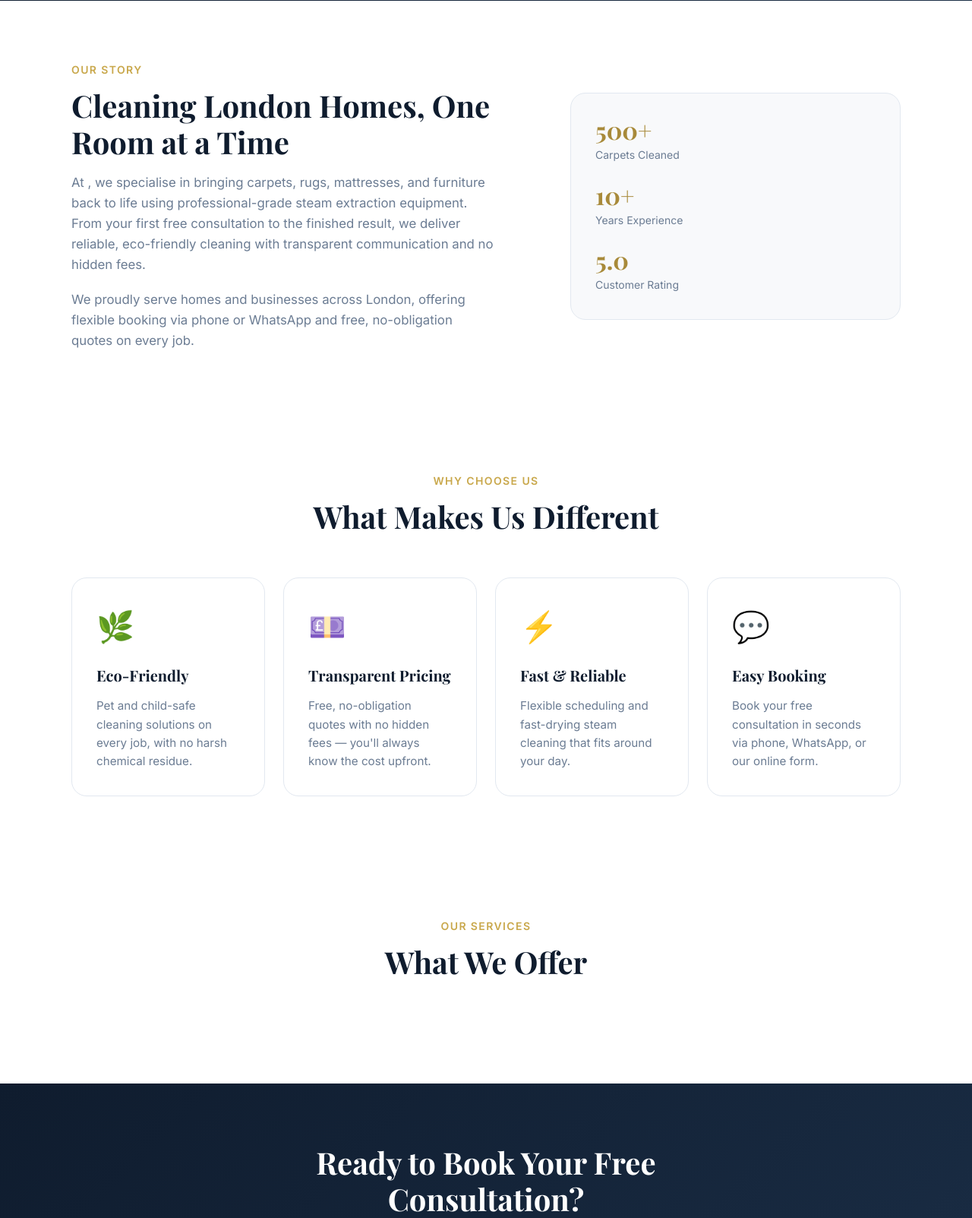
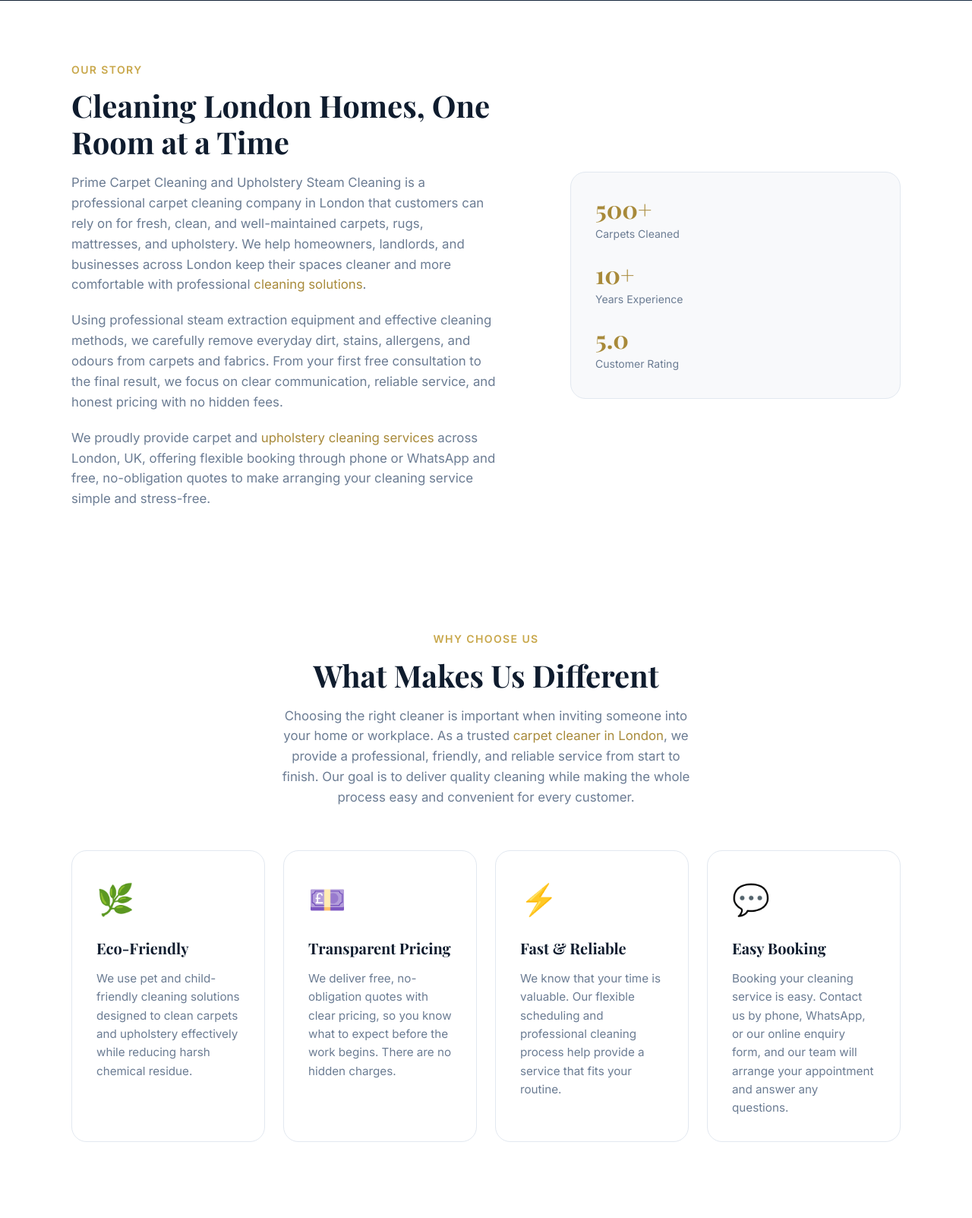
Before and after one commit to mwassayahmad123/prime_carpet_uk, a Node project: template nest-app/views/about.hbs in a window 1280 px wide. Shown: the part 351-1954 px from the top of the page at 76% size. Run offline with Node 20 templates, Linux system fonts and the light colour scheme; the template is opened without the code that fills it, so the values that code supplies are empty; some libraries are stand-ins or nearby versions.

Commit message:
about section change

```diff
--- a/nest-app/src/view-model.ts
+++ b/nest-app/src/view-model.ts
@@ -75,8 +75,9 @@
 }
 
 export function buildAboutViewModel() {
-  const title = `About Us | ${COMPANY_NAME}`;
-  const description = `Learn about ${COMPANY_NAME} — trusted carpet and upholstery steam cleaning specialists serving ${SERVICE_AREA}.`;
+  const title = 'About Prime Carpet Cleaning | Trusted London Cleaners';
+  const description =
+    'Learn about Prime Carpet Cleaning, a trusted carpet cleaning company in London providing carpet, upholstery, and steam cleaning services for homes and businesses.';
   const ogImage = `${SITE_URL}${LOGO.src}`;
 
   return {
--- a/nest-app/views/about.hbs
+++ b/nest-app/views/about.hbs
@@ -22,14 +22,22 @@
             <p class="section__eyebrow">Our Story</p>
             <h2 class="section__title">Cleaning London Homes, One Room at a Time</h2>
             <p class="section__text">
-              At {{companyName}}, we specialise in bringing carpets, rugs, mattresses, and
-              furniture back to life using professional-grade steam extraction equipment.
-              From your first free consultation to the finished result, we deliver reliable,
-              eco-friendly cleaning with transparent communication and no hidden fees.
+              Prime Carpet Cleaning and Upholstery Steam Cleaning is a professional carpet
+              cleaning company in London that customers can rely on for fresh, clean, and
+              well-maintained carpets, rugs, mattresses, and upholstery. We help homeowners,
+              landlords, and businesses across London keep their spaces cleaner and more
+              comfortable with professional <a href="/#services">cleaning solutions</a>.
             </p>
             <p class="section__text">
-              We proudly serve homes and businesses across London, offering flexible booking
-              via phone or WhatsApp and free, no-obligation quotes on every job.
+              Using professional steam extraction equipment and effective cleaning methods, we
+              carefully remove everyday dirt, stains, allergens, and odours from carpets and
+              fabrics. From your first free consultation to the final result, we focus on
+              clear communication, reliable service, and honest pricing with no hidden fees.
+            </p>
+            <p class="section__text">
+              We proudly provide carpet and <a href="/services/upholstery-sofa-cleaning/">upholstery cleaning services</a> across London, UK,
+              offering flexible booking through phone or WhatsApp and free, no-obligation
+              quotes to make arranging your cleaning service simple and stress-free.
             </p>
           </div>
           <div class="about-page__stats">
@@ -54,27 +62,33 @@
           <div class="section__header">
             <p class="section__eyebrow">Why Choose Us</p>
             <h2 class="section__title">What Makes Us Different</h2>
+            <p class="section__text section__text--center">
+              Choosing the right cleaner is important when inviting someone into your home or
+              workplace. As a trusted <a href="/">carpet cleaner in London</a>, we provide a professional, friendly,
+              and reliable service from start to finish. Our goal is to deliver quality cleaning
+              while making the whole process easy and convenient for every customer.
+            </p>
           </div>
           <div class="services__grid">
             <article class="service-card">
               <span class="service-card__icon">🌿</span>
               <h3 class="service-card__title">Eco-Friendly</h3>
-              <p class="service-card__text">Pet and child-safe cleaning solutions on every job, with no harsh chemical residue.</p>
+              <p class="service-card__text">We use pet and child-friendly cleaning solutions designed to clean carpets and upholstery effectively while reducing harsh chemical residue.</p>
             </article>
             <article class="service-card">
               <span class="service-card__icon">💷</span>
               <h3 class="service-card__title">Transparent Pricing</h3>
-              <p class="service-card__text">Free, no-obligation quotes with no hidden fees — you'll always know the cost upfront.</p>
+              <p class="service-card__text">We deliver free, no-obligation quotes with clear pricing, so you know what to expect before the work begins. There are no hidden charges.</p>
             </article>
             <article class="service-card">
               <span class="service-card__icon">⚡</span>
               <h3 class="service-card__title">Fast &amp; Reliable</h3>
-              <p class="service-card__text">Flexible scheduling and fast-drying steam cleaning that fits around your day.</p>
+              <p class="service-card__text">We know that your time is valuable. Our flexible scheduling and professional cleaning process help provide a service that fits your routine.</p>
             </article>
             <article class="service-card">
               <span class="service-card__icon">💬</span>
               <h3 class="service-card__title">Easy Booking</h3>
-              <p class="service-card__text">Book your free consultation in seconds via phone, WhatsApp, or our online form.</p>
+              <p class="service-card__text">Booking your cleaning service is easy. Contact us by phone, WhatsApp, or our online enquiry form, and our team will arrange your appointment and answer any questions.</p>
             </article>
           </div>
         </div>
@@ -85,6 +99,19 @@
           <div class="section__header">
             <p class="section__eyebrow">Our Services</p>
             <h2 class="section__title">What We Offer</h2>
+            <p class="section__text section__text--center">
+              At <a href="/">Prime Carpet Cleaning and Upholstery Steam Cleaning</a>, we provide a range of
+              professional cleaning services for homes and businesses across London. Our team
+              combines practical experience with professional equipment to deliver effective
+              cleaning solutions for different carpets, fabrics, and furnishings.
+            </p>
+            <p class="section__text section__text--center">
+              Whether you are searching for "carpet cleaning companies near me" or "carpet
+              cleaning services in London UK", Prime Carpet Cleaning provides professional
+              solutions fit to your needs. Our team of London carpet cleaning experts is
+              committed to delivering careful, specialist cleaning for homes and businesses
+              throughout the area. Our services include:
+            </p>
           </div>
           <div class="related-services__grid">
             {{#each services}}
```
